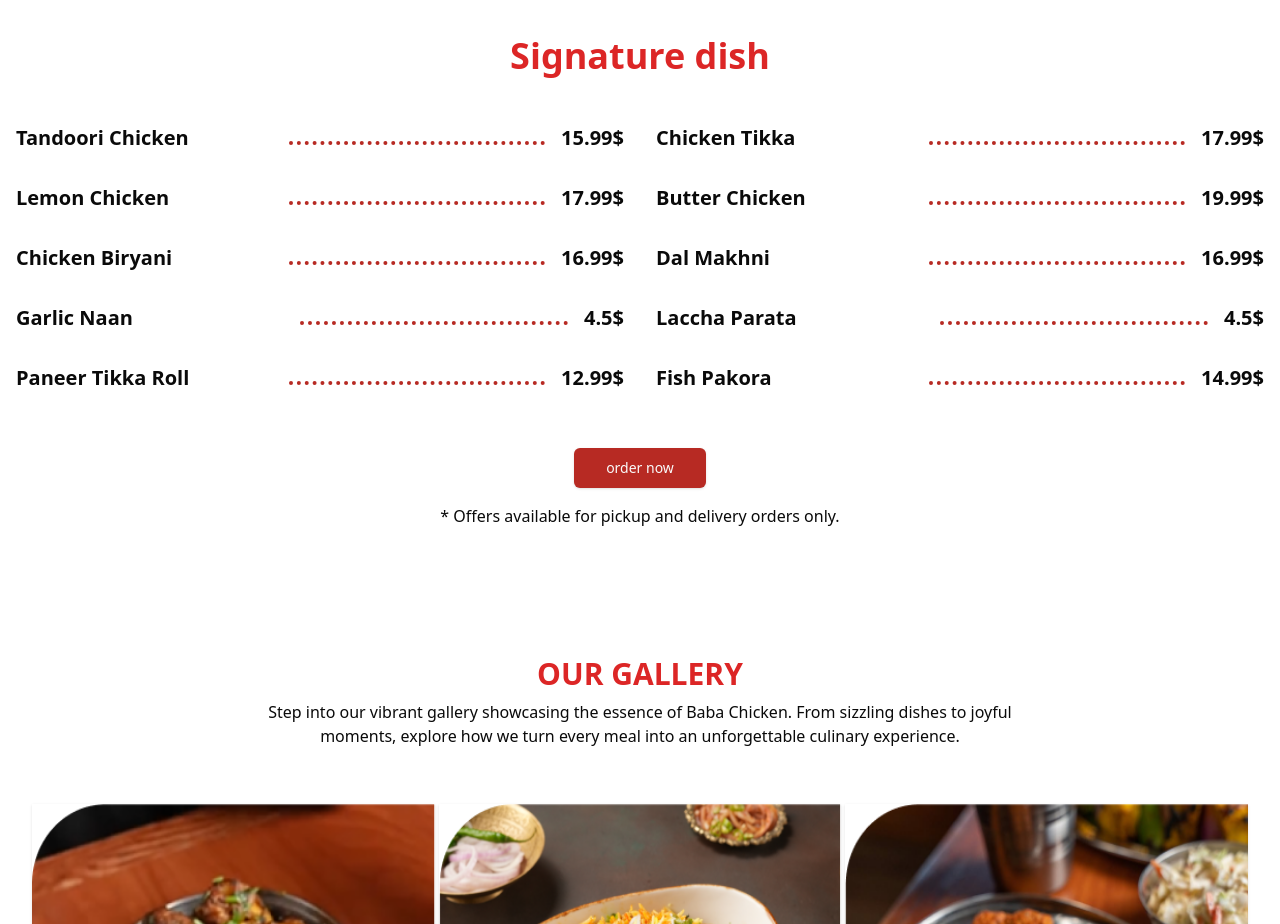
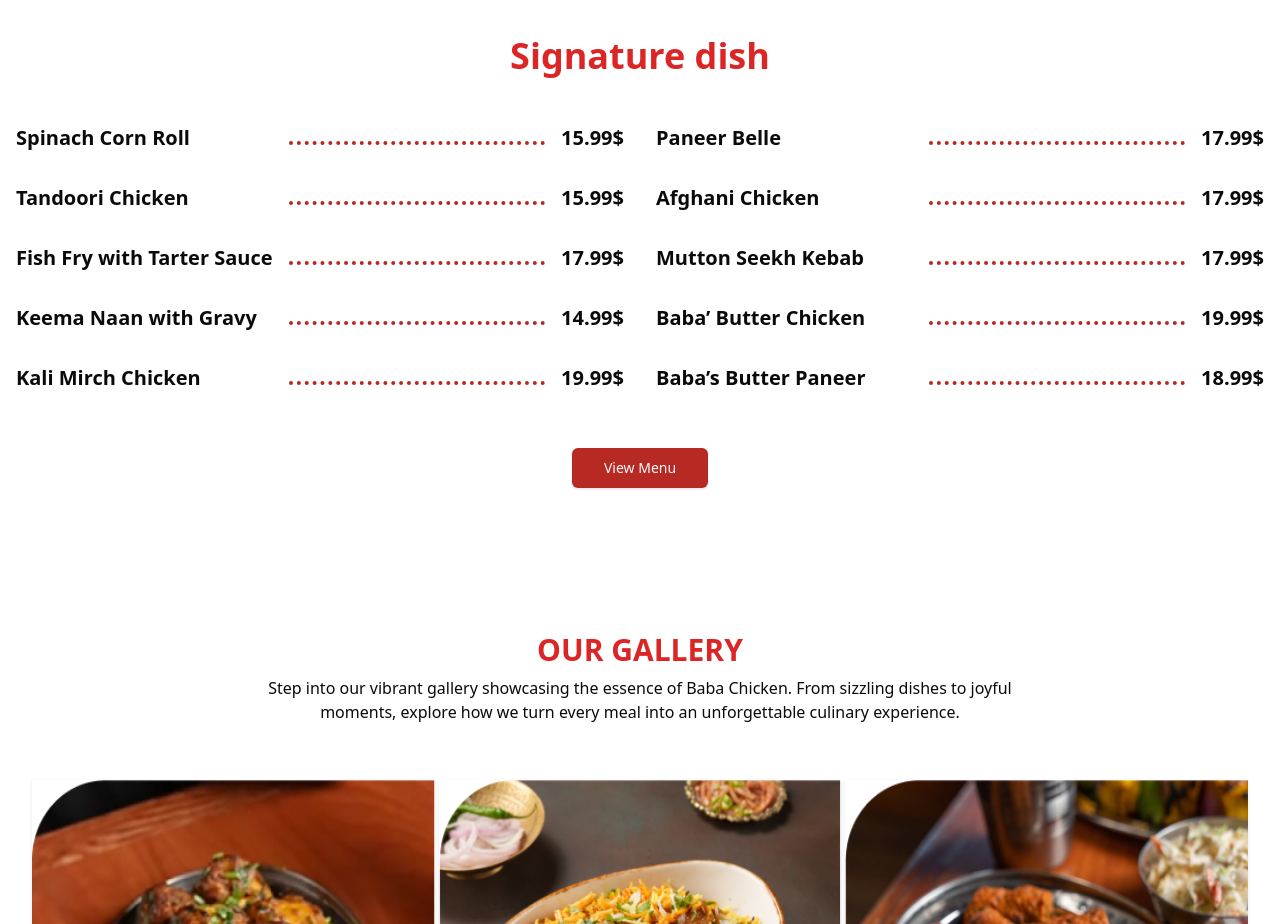
Before and after one commit to remotekitchen/baba-chicken, a Next.js app: page / in a window 1280 px wide. Shown: the part 2520-3444 px from the top of the page. Built offline with nearby package versions, Linux system fonts and the light colour scheme.

Commit message:
up to date

```diff
--- a/app/(home)/components/Restaurant.tsx
+++ b/app/(home)/components/Restaurant.tsx
@@ -41,8 +41,8 @@ export default function Restaurant() {
                         <div className="items-center justify-center w-full text-center mt-14">
                             <Button
                                 onClick={() => router.push("https://order.chatchefs.com/baba-chicken-a9126f07/baba-chicken-8a71dfba/menu")}
-                                className="bg-[#B72A23] px-8 py-5 mb-4">order now</Button>
-                            <p>* Offers available for pickup and delivery orders only.</p>
+                                className="bg-[#B72A23] px-8 py-5 mb-4">View Menu</Button>
+                            {/* <p>* Offers available for pickup and delivery orders only.</p> */}
                         </div>
                     </div>
                 </div>
--- a/app/api/send-email.js
+++ /dev/null
@@ -1,37 +0,0 @@
-import { NextResponse } from "next/server";
-import nodemailer from "nodemailer";
-
-export async function POST(req) {
-  const { to, subject, text } = await req.json();
-
-  // console.log("text", text)
-
-  // Create a transporter object using the default SMTP transport
-  let transporter = nodemailer.createTransport({
-    host: process.env.EMAIL_HOST,
-    port: 465,
-    secure: true, // true for 465, false for other ports
-    auth: {
-      user: process.env.EMAIL_HOST_DEFAULT_USER, // your email user
-      pass: process.env.EMAIL_HOST_PASSWORD, // your email password
-    },
-  });
-
-  try {
-    // Send mail with defined transport object
-    await transporter.sendMail({
-      from: `"No Reply" <${process.env.EMAIL_HOST_NO_REPLAY_USER}>`, // sender address
-      to: to, // list of receivers
-      subject: subject, // Subject line
-      text: text, // plain text body
-      html: text,
-    });
-
-    return NextResponse.json({ message: "Email sent successfully" });
-  } catch (error) {
-    return NextResponse.json(
-      { message: "Error sending email", error: error.message },
-      { status: 500 }
-    );
-  }
-}
--- /dev/null
+++ b/app/api/send-email/route.ts
@@ -0,0 +1,53 @@
+import { NextResponse } from "next/server";
+import nodemailer from "nodemailer";
+
+export async function POST(req: any) {
+  const { name, email, phone, message, to, subject } = await req.json();
+
+  // Create a transporter object using the default SMTP transport
+  const transporter = nodemailer.createTransport({
+    host: process.env.EMAIL_HOST,
+    port: 465,
+    secure: true, // true for 465, false for other ports
+    auth: {
+      user: process.env.EMAIL_HOST_DEFAULT_USER, // your email user
+      pass: process.env.EMAIL_HOST_PASSWORD, // your email password
+    },
+  });
+
+  // Basic HTML email content
+  const htmlContent = `
+  <div style="background-color: #f9f9f9; padding: 20px; font-family: Arial, sans-serif;">
+    <div style="max-width: 600px; margin: auto; background-color: #ffffff; padding: 20px; border-radius: 8px; box-shadow: 0 0 10px rgba(0, 0, 0, 0.1);">
+      <h2 style="color: #333333; text-align: center;">New Message Received</h2>
+      <p style="color: #555555;">Below are the details of the message:</p>
+      <p><strong>Name:</strong> ${name}</p>
+      <p><strong>Email:</strong> ${email}</p>
+      <p><strong>Phone:</strong> ${phone}</p>
+      <p><strong>Message:</strong></p>
+      <p style="color: #555555;">${message}</p>
+      <hr style="border: 0; height: 1px; background-color: #dddddd; margin: 20px 0;" />
+      <p style="color: #999999; text-align: center;">This is an automated email. Please do not reply.</p>
+    </div>
+  </div>
+  `;
+
+  try {
+    // Send mail with defined transport object
+    await transporter.sendMail({
+      from: `No Reply <${process.env.EMAIL_HOST_NO_REPLAY_USER}>`, // sender address
+      to: to, // recipient address (e.g., admin email)
+      subject: subject, // Subject line
+      html: htmlContent, // HTML body content
+    });
+
+    return NextResponse.json({
+      message: "Email sent successfully",
+    });
+  } catch (error: any) {
+    return NextResponse.json(
+      { message: "Error", error: error.message },
+      { status: 500 }
+    );
+  }
+}
--- a/app/contact/page.tsx
+++ b/app/contact/page.tsx
@@ -31,28 +31,29 @@ export default function ContactFormPage() {
                     "Content-Type": "application/json",
                 },
                 body: JSON.stringify({
-                    to: "support@example.com", // Replace with your email recipient
-                    subject: "New Contact Form Submission",
-                    text: `
-            Name: ${data.name}
-            Email: ${data.email}
-            Phone: ${data.phone}
-            Message: ${data.message}
-          `,
+                    to: ["sales@chatchefs.com", data?.email],
+                    subject:
+                        "Congratulations! Your Free Demo is Booked – We're Excited to Help!",
+                    phone: data.phone,
+                    email: data.email,
+                    message: data.message,
+                    name: data.name
                 }),
             });
 
             if (response.ok) {
                 toast.success("Email sent successfully!");
-                reset();
+                reset(); // Reset the form
             } else {
                 toast.error("Failed to send email. Please try again.");
             }
         } catch (error: any) {
-            console.log("error", error)
+            console.error("Error:", error);
             toast.error("Something went wrong. Please try again.");
         }
     };
+
+
 
     return (
         <div className="container mx-auto p-4">
--- a/data/menu-data.ts
+++ b/data/menu-data.ts
@@ -2,64 +2,64 @@ import { Testimonial, GalleryItem } from "@/types/menu";
 
 export const menuItems: any = [
   {
-    name: "Tandoori Chicken",
+    name: "Spinach Corn Roll",
     description:
       "Chicken marinated in a blend of yogurt, spices, and lemon juice, cooked to perfection in a traditional clay oven for a flavorful experience.",
     price: "15.99$",
   },
   {
-    name: "Chicken Tikka",
+    name: "Paneer Belle",
     description:
       "Tender chunks of chicken marinated in a mix of aromatic spices and yogurt, skewered and grilled until juicy and slightly charred.",
     price: "17.99$",
   },
   {
-    name: "Lemon Chicken",
+    name: "Tandoori Chicken",
     description:
       "Features chicken infused with fresh lemon juice, garlic, and herbs, cooked to golden perfection and bursting with refreshing flavors.",
+    price: "15.99$",
+  },
+  {
+    name: "Afghani Chicken",
+    description:
+      "Features chicken cooked in a tomato-based gravy with butter, cream, and a touch of spices for a melt-in-your-mouth experience.",
     price: "17.99$",
   },
   {
-    name: "Butter Chicken",
+    name: "Fish Fry with Tarter Sauce",
     description:
-      "Features chicken cooked in a tomato-based gravy with butter, cream, and a touch of spices for a melt-in-your-mouth experience.",
+      "Basmati rice layered with tender chicken, fragrant spices, and caramelized onions, slow-cooked to create a flavorful one-pot dish.",
+    price: "17.99$",
+  },
+  {
+    name: "Mutton Seekh Kebab",
+    description:
+      "North Indian lentil dish made with black lentils and kidney beans, in a rich, buttery tomato-based gravy.",
+    price: "17.99$",
+  },
+  {
+    name: "Keema Naan with Gravy",
+    description:
+      "Soft and fluffy Indian flatbread infused with freshly minced garlic and butter.",
+    price: "14.99$",
+  },
+  {
+    name: "Baba’ Butter Chicken",
+    description:
+      "A flaky, layered Indian flatbread made from whole wheat flour, rolled and cooked with ghee or butter.",
     price: "19.99$",
   },
   {
-    name: "Chicken Biryani",
+    name: "Kali Mirch Chicken",
     description:
-      "Basmati rice layered with tender chicken, fragrant spices, and caramelized onions, slow-cooked to create a flavorful one-pot dish.",
-    price: "16.99$",
+      "Wrap filled with juicy chunks of marinated paneer grilled to perfection, with crisp vegetables, tangy chutneys and a dash of aromatic spices.",
+    price: "19.99$",
   },
   {
-    name: "Dal Makhni",
-    description:
-      "North Indian lentil dish made with black lentils and kidney beans, in a rich, buttery tomato-based gravy.",
-    price: "16.99$",
-  },
-  {
-    name: "Garlic Naan",
-    description:
-      "Soft and fluffy Indian flatbread infused with freshly minced garlic and butter.",
-    price: "4.5$",
-  },
-  {
-    name: "Laccha Parata",
-    description:
-      "A flaky, layered Indian flatbread made from whole wheat flour, rolled and cooked with ghee or butter.",
-    price: "4.5$",
-  },
-  {
-    name: "Paneer Tikka Roll",
-    description:
-      "Wrap filled with juicy chunks of marinated paneer grilled to perfection, with crisp vegetables, tangy chutneys and a dash of aromatic spices.",
-    price: "12.99$",
-  },
-  {
-    name: "Fish Pakora",
+    name: "Baba’s Butter Paneer",
     description:
       "Crispy bite-sized pieces of fish are marinated in aromatic spices, dipped in a gram flour batter, and deep-fried to golden perfection.",
-    price: "14.99$",
+    price: "18.99$",
   },
 ];
 
@@ -200,6 +200,51 @@ export const menu1 = [
         description:
           "A grand assortment of the finest vegetarian starters, including tandoori delights, crispy rolls, and spicy bites, perfect for sharing.",
         price: "23.99$",
+      },
+    ],
+  },
+  {
+    category: "Starters (Non-Veg.)",
+    items: [
+      {
+        name: "Tandoori Chicken",
+        price: "Half/Full $15.99/$22.99",
+      },
+      {
+        name: "Reshmi Chicken",
+        price: "17.99$",
+      },
+      {
+        name: "Afghani Chicken",
+        price: "17.99$",
+      },
+      {
+        name: "Chicken Belle",
+        price: "17.99$",
+      },
+      {
+        name: "Chicken Lasuni Tikka",
+        price: "17.99$",
+      },
+      {
+        name: "Chicken Malai Tikka",
+        price: "17.99$",
+      },
+      {
+        name: "Chicken Kali Mirch Tikka",
+        price: "17.99$",
+      },
+      {
+        name: "Tangri Chicken",
+        price: "17.99$",
+      },
+      {
+        name: "Lemon Chicken Dry",
+        price: "17.99$",
+      },
+      {
+        name: "Non Veg Platter",
+        price: "26.99$",
       },
     ],
   },
--- a/tsconfig.json
+++ b/tsconfig.json
@@ -22,6 +22,6 @@
       "@/*": ["./*"]
     }
   },
-  "include": ["next-env.d.ts", "**/*.ts", "**/*.tsx", ".next/types/**/*.ts", "app/api/send-email.js"],
+  "include": ["next-env.d.ts", "**/*.ts", "**/*.tsx", ".next/types/**/*.ts", "app/api/send-email/send-email.ts"],
   "exclude": ["node_modules"]
 }
```
